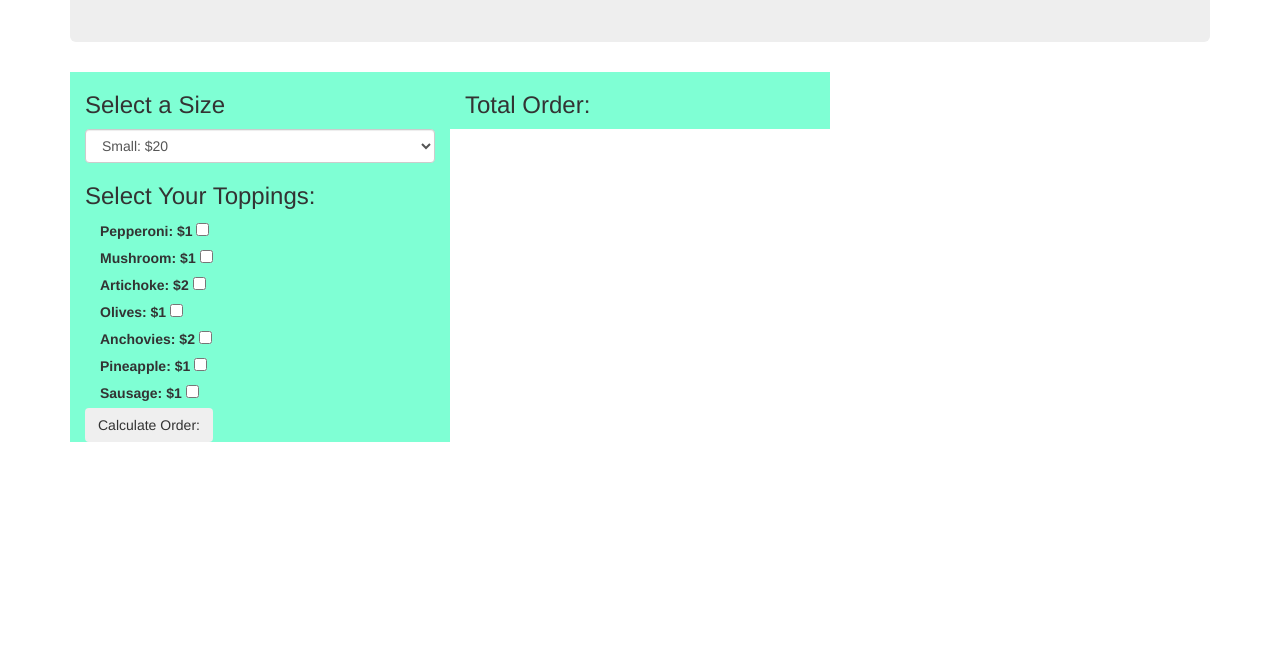
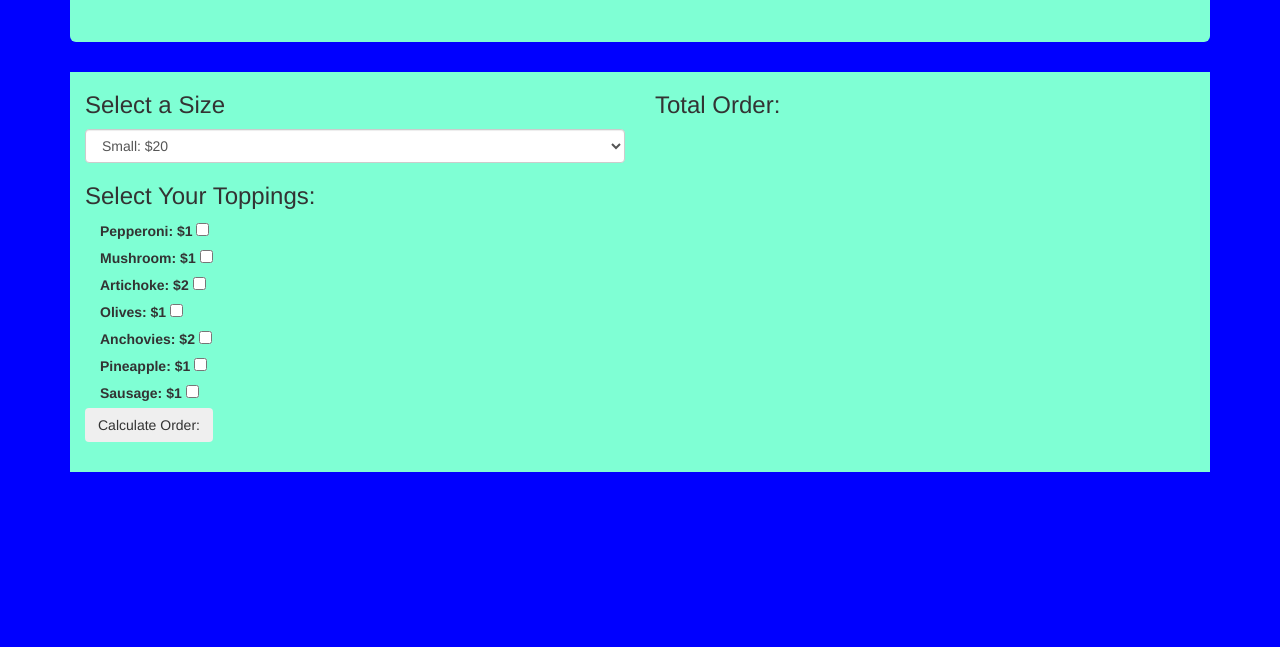
Before and after one commit to jhenager/pizza-parlor, a plain HTML site: page index.html in a window 1280 px wide. Shown: the part 153-800 px from the top of the page. Drawn offline with Linux system fonts and the light colour scheme.

Commit message:
add styling changes to html and css

```diff
--- a/css/styles.css
+++ b/css/styles.css
@@ -1,3 +1,22 @@
-.col-md-4 {
+.col-md-6 {
+  background-color: aquamarine;
+  min-height: 400px;
+}
+
+#pizzaBox {
+  background-color: aquamarine;
+  height:
+}
+
+body {
+  background-color: blue;
+}
+
+.jumbotron {
   background-color: aquamarine;
 }
+
+.total {
+  font-size: large;
+
+}
--- a/index.html
+++ b/index.html
@@ -13,7 +13,8 @@
       <h1>Who Wants Pizza?</h1>
     </div>
     <row>
-      <div class="col-md-4">
+      <container>
+        <div class="col-md-6">
           <form id="toppingAdd">
             <h3>Select a Size</h3>
           <select class="form-control" id="pizzaSize">
@@ -53,10 +54,11 @@
             <button type="submit" class="btn">Calculate Order:</button>
           </form>
         </div>
-      <div class="col-md-4">
+        <div class="col-md-6" id="pizzaBox">
           <h3 id="total">Total Order:</h3>
           <div class="total"></div>
         </div>
+    </container>
     </row>
   </div>
 </body>
--- a/js/scripts.js
+++ b/js/scripts.js
@@ -19,8 +19,8 @@ function getSum(total, num) {
 $(document).ready(function(){
   $("#toppingAdd").submit(function(){
     event.preventDefault();
+    const pizzaSize = parseInt($("#pizzaSize").val());
     let toppings = [];
-    let pizzaSize = parseInt($("#pizzaSize").val());
     $('input[type="checkbox"]:checked').each(function() {
       toppings.push(parseInt(this.value));
     });
```
Lines whose indentation alone changed are shown as unchanged.
